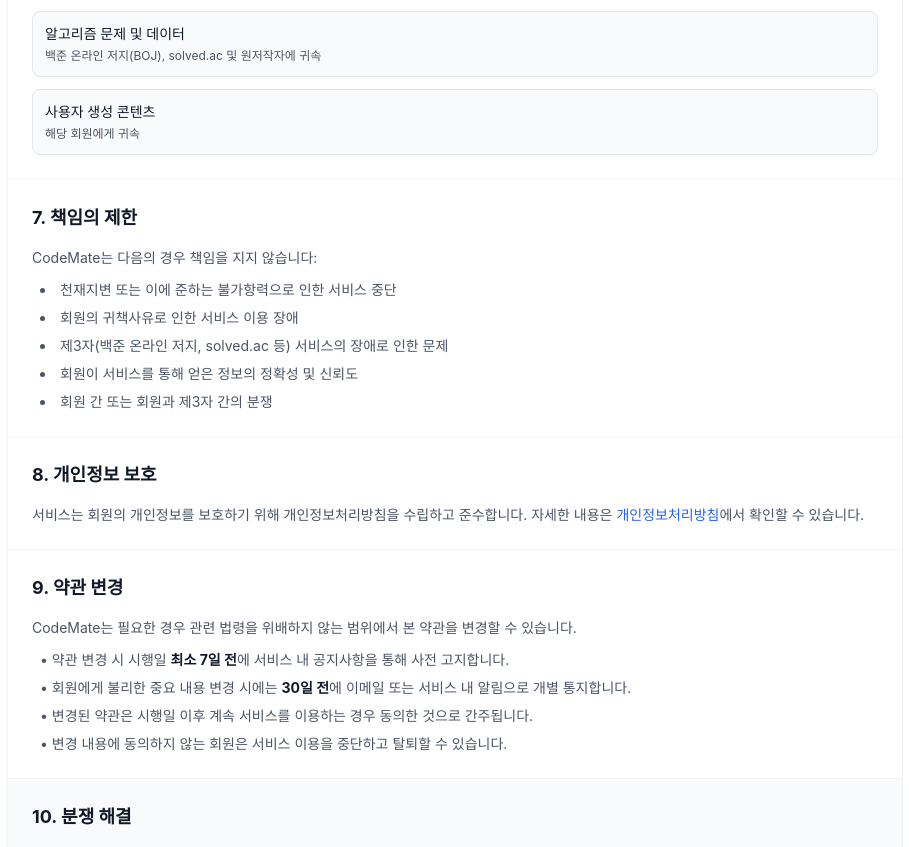
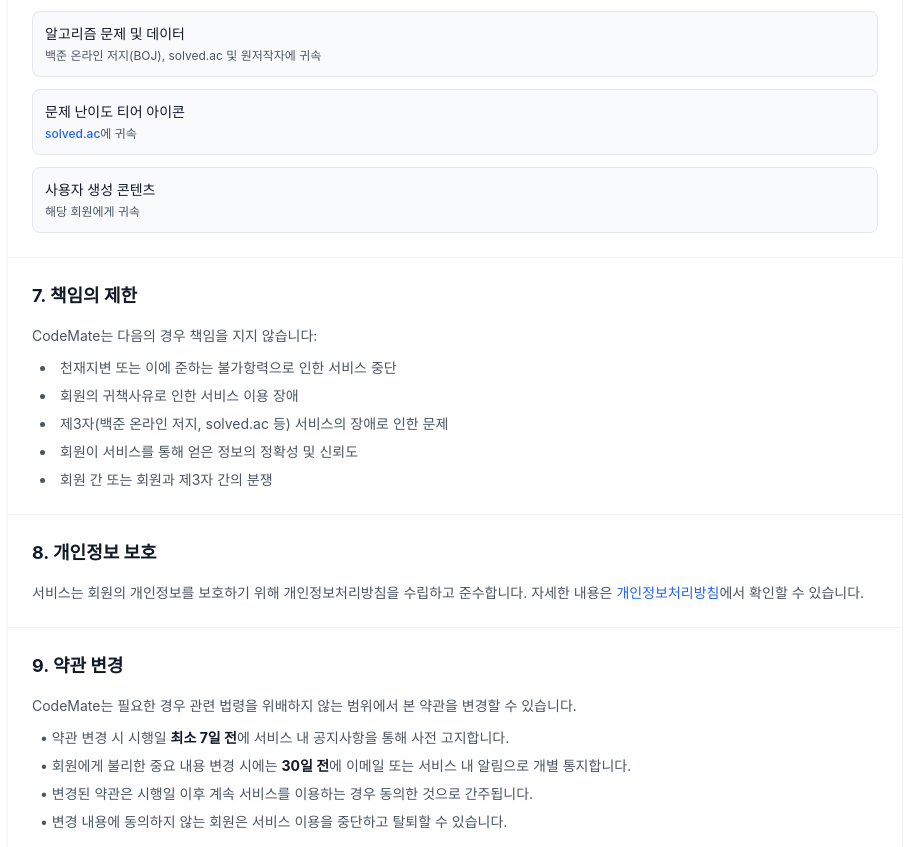
Before and after one commit to codemate-kr/codemate_FE, a React (Vite) app: page /terms-of-service in a window 1280 px wide. Shown: the part 1539-2386 px from the top of the page, without its empty margins (185-1094 px from the left). Built offline with nearby package versions, Linux system fonts and the light colour scheme; no server answers; a web font is replaced by a local one.

Commit message:
chore : 티어 아이콘 출처 명시

```diff
--- a/src/pages/legal/TermsOfServicePage.tsx
+++ b/src/pages/legal/TermsOfServicePage.tsx
@@ -173,6 +173,15 @@
                   <p className="text-xs text-gray-600">백준 온라인 저지(BOJ), solved.ac 및 원저작자에 귀속</p>
                 </div>
                 <div className="p-3 bg-gray-50 border border-gray-200 rounded-lg">
+                  <p className="text-sm font-medium text-gray-900 mb-1">문제 난이도 티어 아이콘</p>
+                  <p className="text-xs text-gray-600">
+                    <a href="https://solved.ac" target="_blank" rel="noopener noreferrer" className="text-blue-600 hover:text-blue-700 font-medium">
+                      solved.ac
+                    </a>
+                    에 귀속
+                  </p>
+                </div>
+                <div className="p-3 bg-gray-50 border border-gray-200 rounded-lg">
                   <p className="text-sm font-medium text-gray-900 mb-1">사용자 생성 콘텐츠</p>
                   <p className="text-xs text-gray-600">해당 회원에게 귀속</p>
                 </div>
```
